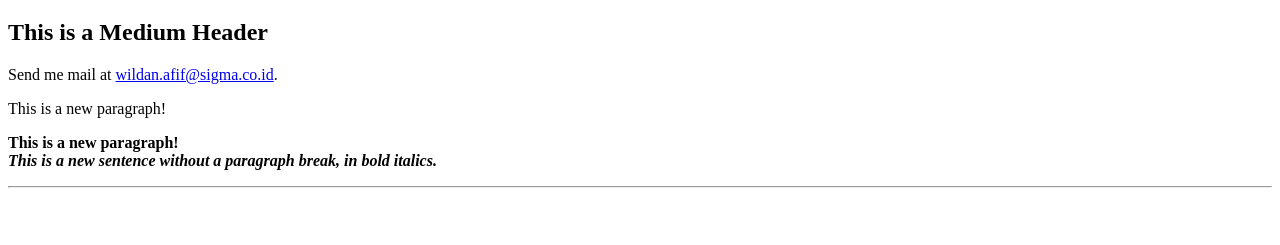
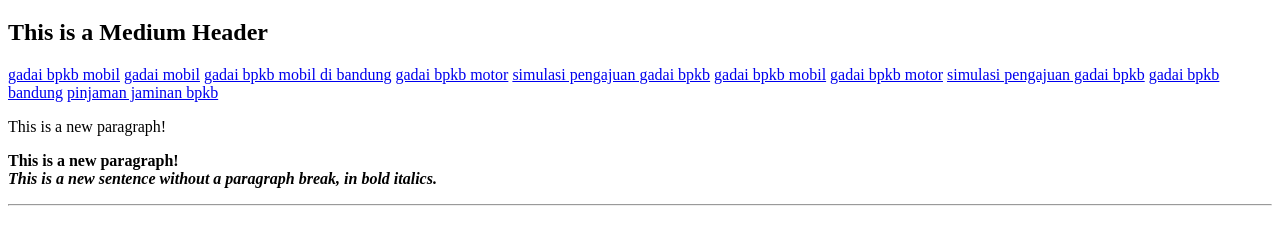
Before and after one commit to cyberwild/wildanf, a plain HTML site: page index.html in a window 1280 px wide. Shown: the part 121-366 px from the top of the page. Drawn offline with Linux system fonts and the light colour scheme.

Commit message:
Update index.html

```diff
--- a/index.html
+++ b/index.html
@@ -20,9 +20,17 @@ is a link to another nifty site
 
 <H2>This is a Medium Header</H2>
 
-Send me mail at <a href="mailto:wildan.afif@sigma.co.id">
 
-wildan.afif@sigma.co.id</a>.
+<a href="https://bpkb-ku.com/gadai-bpkb-mobil">gadai bpkb mobil</a>
+<a href="https://bpkb-ku.com/gadai-mobil/">gadai mobil</a>
+<a href="https://bpkb-ku.com/gadai-bpkb-mobil-di-bandung/">gadai bpkb mobil di bandung</a>
+<a href="https://bpkb-ku.com/gadai-bpkb-motor">gadai bpkb motor</a>
+<a href="https://bpkb-ku.com/simulasi-pengajuan-gadai-bpkb">simulasi pengajuan gadai bpkb</a>
+<a href="https://bprnusa.com/gadai-bpkb-mobil">gadai bpkb mobil</a>
+<a href="https://bprnusa.com/gadai-bpkb-motor">gadai bpkb motor</a>
+<a href="https://bprnusa.com/simulasi-pengajuan-gadai-bpkb">simulasi pengajuan gadai bpkb</a>
+<a href="https://bpkbku3.wordpress.com/">gadai bpkb bandung</a>
+<a href="https://bpkbku3.wordpress.com/blog">pinjaman jaminan bpkb</a>
 
 <P> This is a new paragraph!
 
```
